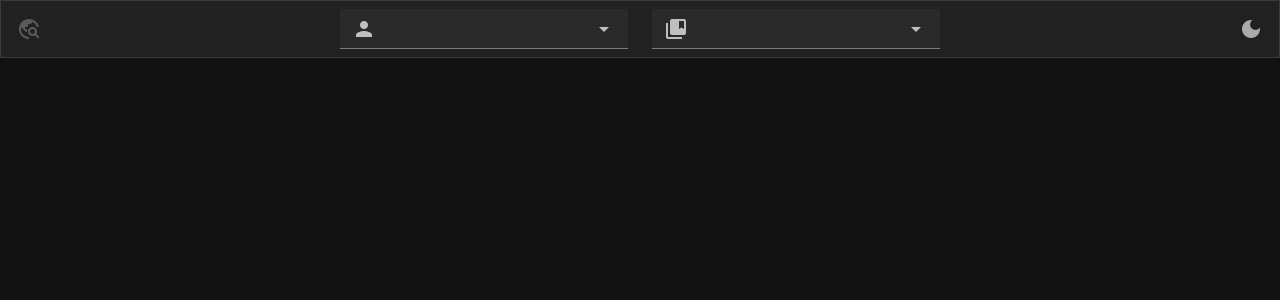
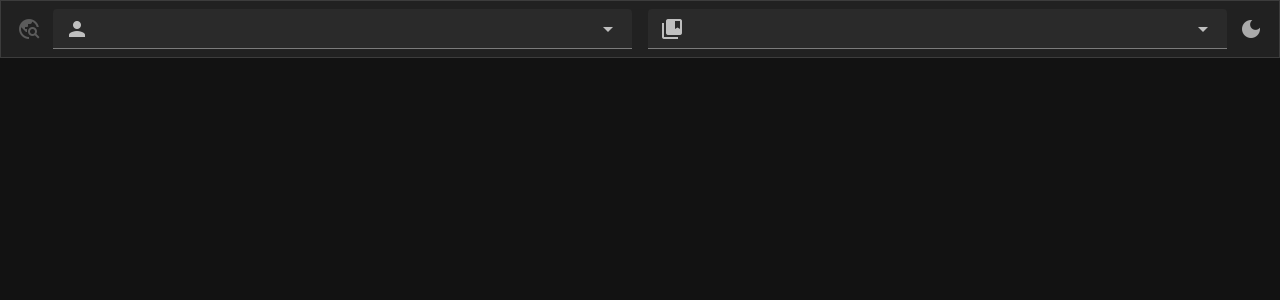
Before and after one commit to joaoprocopio/github_vuewer, a Vue app: page / in a window 1280 px wide. Shown: the top 300 px of the page. Built offline with nearby package versions, Linux system fonts and the light colour scheme; what miragejs would draw is missing.

Commit message:
funciona a navegação

```diff
--- a/src/api/github-api.js
+++ b/src/api/github-api.js
@@ -4,8 +4,8 @@ const getUsers = (params) => $axios.get("/search/users", { params: params })
 
 const getUserRepositories = (username) => $axios.get(`/users/${username}/repos`)
 
-const getRepositoryContents = (username, repository) =>
-  $axios.get(`/repos/${username}/${repository}/contents`)
+const getRepositoryContents = (username, repository, path) =>
+  $axios.get(`/repos/${username}/${repository}/contents/${path ?? ""}`)
 
 export const GithubApi = {
   getUsers,
--- a/src/app/App.vue
+++ b/src/app/App.vue
@@ -11,14 +11,30 @@
       @get-repository-contents="getRepositoryContentsDebounced"
       @toggle-theme="$theme.toggleTheme" />
     <VMain>
-      <VResponsive class="mx-auto px-8 py-16" max-width="600">
+      <VResponsive class="mx-auto px-4 pt-8 pb-16" max-width="1200">
+        <VRow
+          v-if="$repository.orderedContents.length > 0"
+          align="center"
+          class="pb-6"
+          @click="getRepositoryContents($repository.name)">
+          <VBtn variant="plain" icon="home" />
+          <VCode class="font-weight-bold text-h6">
+            /{{ $repository.path }}
+          </VCode>
+        </VRow>
+
         <template
           v-for="content in $repository.orderedContents"
           :key="content.id">
           <template v-if="content.type === 'dir'">
             <VRow align="center">
-              <VBtn disabled variant="plain" icon="folder" />
-              <VCode> {{ content.name }}/ </VCode>
+              <VBtn
+                variant="plain"
+                icon="folder"
+                @click="
+                  getRepositoryContents($repository.name, content.path)
+                " />
+              <VCode> {{ content.name }} </VCode>
             </VRow>
           </template>
           <template v-if="content.type === 'file'">
@@ -70,14 +86,17 @@
       $repository.loading = false
     })
   }
-  const getRepositoryContents = async (repository) => {
+  const getRepositoryContents = async (repository, path) => {
+    console.log(path)
     $repository.loading = true
 
     $repository.contents = await GithubServices.getRepositoryContents(
       $user.name,
-      repository
+      repository,
+      path
     ).finally(() => {
       $repository.name = repository
+      $repository.path = path
       $repository.loading = false
     })
   }
--- a/src/components/AppBar/AppBar.vue
+++ b/src/components/AppBar/AppBar.vue
@@ -4,9 +4,7 @@
       <VBtn disabled variant="plain" icon="travel_explore" />
     </template>
 
-    <VResponsive max-width="600">
-      <VRow>
-        <VCol>
+    <VResponsive max-width="600" class="pr-4">
       <VAutocomplete
         v-model="usernameFind"
         v-model:search="usernameQuery"
@@ -20,8 +18,8 @@
         hide-details
         @update:search="$emit('getUsers', usernameQuery)"
         @update:model-value="$emit('getUserRepos', usernameFind)" />
-        </VCol>
-        <VCol>
+    </VResponsive>
+    <VResponsive max-width="600">
       <VSelect
         v-model="repositorySelected"
         :items="$props.repositories"
@@ -35,8 +33,6 @@
         @update:model-value="
           $emit('getRepositoryContents', repositorySelected)
         " />
-        </VCol>
-      </VRow>
     </VResponsive>
 
     <template #append>
--- a/src/services/github-services.js
+++ b/src/services/github-services.js
@@ -10,8 +10,8 @@ const getUserRepositories = async (username, params) =>
     .then(({ data }) => data)
     .catch((error) => Promise.reject(error))
 
-const getRepositoryContents = async (username, repository) =>
-  GithubApi.getRepositoryContents(username, repository)
+const getRepositoryContents = async (username, repository, path) =>
+  GithubApi.getRepositoryContents(username, repository, path)
     .then(({ data }) => data)
     .catch((error) => Promise.reject(error))
 
--- a/src/stores/repository-store.js
+++ b/src/stores/repository-store.js
@@ -3,6 +3,7 @@ import { defineStore } from "pinia"
 
 export const useRepositoryStore = defineStore("repositoryStore", () => {
   const name = ref("")
+  const path = ref("")
   const contents = ref([])
   const items = ref([])
   const loading = ref(false)
@@ -13,5 +14,5 @@ export const useRepositoryStore = defineStore("repositoryStore", () => {
     )
   )
 
-  return { name, contents, items, loading, orderedContents }
+  return { name, path, contents, items, loading, orderedContents }
 })
```
Also changed, not shown: 1 other file (tests, documents, lock files or other folders). Lines whose indentation alone changed are shown as unchanged.
